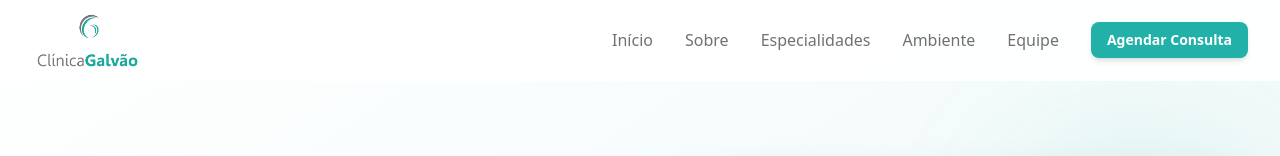
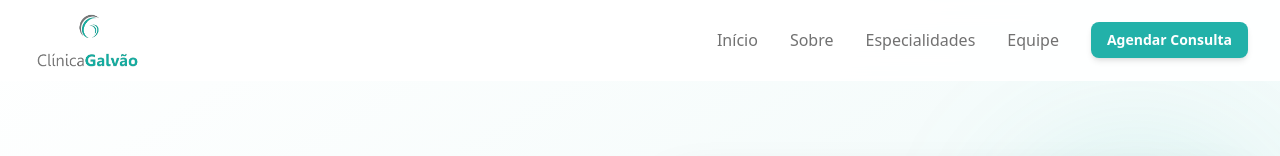
Before and after one commit to marcosdbezerra/clinica-galvao, a React (Vite) app: page / in a window 1280 px wide. Shown: the top 156 px of the page. Built offline with nearby package versions, Linux system fonts and the light colour scheme; grey boxes are pictures that could not be loaded.

Commit message:
update: remove Cybelle Façanha from team list, add Monique Chaves and Letícia Facundo in team list, add Artur Gadelha and Monique Chaves photos.

```diff
--- a/src/App.jsx
+++ b/src/App.jsx
@@ -17,7 +17,6 @@ function App() {
         <Hero />
         <AboutCEO />
         <Specialties />
-        <Environment />
         <Team />
         <Location />
       </main>
--- a/src/components/layout/Navbar.jsx
+++ b/src/components/layout/Navbar.jsx
@@ -49,7 +49,7 @@ const Navbar = () => {
     { name: 'Início', id: 'home' },
     { name: 'Sobre', id: 'sobre' },
     { name: 'Especialidades', id: 'specialties' },
-    { name: 'Ambiente', id: 'environment' },
+    //{ name: 'Ambiente', id: 'environment' },
     { name: 'Equipe', id: 'team' },
   ];
 
--- a/src/components/sections/Team.jsx
+++ b/src/components/sections/Team.jsx
@@ -3,11 +3,13 @@ import { motion, useMotionValue } from 'framer-motion';
 import SectionWrapper from '../ui/SectionWrapper';
 import amandaGalvao from '../../assets/team/amanda-galvao.png';
 import amandaSales from '../../assets/team/amanda-sales.png';
+import arturGadelha from '../../assets/team/artur-gadelha.png';
 import eduardoSoares from '../../assets/team/eduardo-soares.png';
 import flavioStudart from '../../assets/team/flavio-studart.png';
 import laylaMenezes from '../../assets/team/layla-menezes.png';
 import liviaMota from '../../assets/team/livia-mota.png';
 import mariliaDantas from '../../assets/team/marilia-dantas.png';
+import moniqueChaves from '../../assets/team/monique-chaves.png';
 import oliviaMagalhaes from '../../assets/team/olivia-magalhaes.png';
 import phGalvao from '../../assets/team/pedro-henrique-galvao.png';
 import renataBraga from '../../assets/team/renata-braga.png';
@@ -29,84 +31,91 @@ const Team = () => {
       specialty: 'Farmácia Estética',
       crm: 'CRF/CE 8134',
       photo: amandaGalvao,
-      bio: 'Especialista em procedimentos estéticos avançados e cuidados farmacêuticos, focada em saúde estética e bem-estar.',
+      bio: 'Especialista em procedimentos estéticos avançados, focada em saúde estética e bem-estar.',
     },
     {
       name: 'Dra. Amanda Sales',
       specialty: 'Nutrição',
       crm: 'CRN/CE 118782',
       photo: amandaSales,
-      bio: 'Focada em reeducação alimentar e nutrição clínica, promovendo saúde e qualidade de vida através de planos alimentares personalizados.',
+      bio: 'Focada em reeducação alimentar e nutrição clínica, promovendo saúde e qualidade de vida.',
     },
     {
       name: 'Dr. Artur Gadelha',
       specialty: 'Clínica Médica',
       crm: 'CRM/CE 23594',
-      photo: photoMock,
-      bio: 'Atendimento médico integral e preventivo, focado no diagnóstico e acompanhamento geral da saúde para todas as idades.',
-    },
-    {
-      name: 'Dra. Cybelle Façanha',
-      specialty: 'Nutrição Esportiva e Ortomolecular',
-      crm: 'CRN/CE 8498',
-      photo: photoMock,
-      bio: 'Especialista em performance esportiva e equilíbrio metabólico, utilizando a nutrição ortomolecular para otimizar resultados.',
+      photo: arturGadelha,
+      bio: 'Atendimento médico integral e preventivo, para diagnóstico e acompanhamento geral da saúde.',
     },
     {
       name: 'Dr. Davi Candeira',
       specialty: 'Dermatologia',
       crm: 'CRM/CE 23691',
       photo: photoMock,
-      bio: 'Especialista no diagnóstico e tratamento de doenças da pele, cabelos e unhas, além de procedimentos dermatológicos estéticos.',
+      bio: 'Especialista no diagnóstico e tratamento de doenças da pele, cabelos e unhas.',
     },
     {
       name: 'Dr. Eduardo Soares',
       specialty: 'Ultrassonografia',
       crm: 'CRM/CE 12578',
       photo: eduardoSoares,
-      bio: 'Especialista em diagnóstico por imagem, realizando exames de ultrassonografia com precisão para suporte clínico e preventivo.',
+      bio: 'Especialista em diagnóstico por imagem, realizando exames de ultrassonografia com precisão.',
     },
     {
       name: 'Dr. Flávio Studart',
       specialty: 'Cardiologia',
       crm: 'CRM/CE 11583',
       photo: flavioStudart,
-      bio: 'Especialista em saúde do coração, com foco na prevenção, diagnóstico e tratamento de doenças cardiovasculares.',
+      bio: 'Especialista em saúde do coração, com foco na prevenção, diagnóstico e tratamentos cardiovasculares.',
     },
     {
       name: 'Dr. Gilmar Rodrigues',
       specialty: 'Psiquiatria',
       crm: 'CRM/CE 27182',
       photo: photoMock,
-      bio: 'Médico dedicado ao diagnóstico e tratamento de transtornos mentais, buscando o equilíbrio psíquico e bem-estar do paciente.',
+      bio: 'Médico dedicado ao diagnóstico e tratamento de transtornos mentais, buscando o equilíbrio e bem-estar.',
     },
     {
       name: 'Dra. Jamille Morais',
       specialty: 'Nutrição Infantil',
       crm: 'CRN/CE 116593',
       photo: photoMock,
-      bio: 'Nutricionista especializada no cuidado alimentar de crianças, focada em introdução alimentar e hábitos saudáveis desde a infância.',
+      bio: 'Nutricionista especializada no cuidado alimentar de crianças, introdução alimentar e hábitos saudáveis.',
     },
     {
       name: 'Dra. Layla Menezes',
       specialty: 'Psicologia',
       crm: 'CRP/CE 1118405',
       photo: laylaMenezes,
-      bio: 'Cuidado da saúde mental e emocional através de psicoterapia personalizada, auxiliando no autoconhecimento e equilíbrio.',
+      bio: 'Cuidado da saúde mental e emocional através de psicoterapia personalizada, autoconhecimento e equilíbrio.',
+    },
+    {
+      name: 'Dra. Letícia Facundo',
+      specialty: '',
+      crm: '',
+      photo: photoMock,
+      bio: '',
     },
     {
       name: 'Dra. Lívia Mota',
       specialty: 'Pediatria',
       crm: 'CRM/CE 19833',
       photo: liviaMota,
-      bio: 'Atendimento especializado para bebês e crianças, focada no desenvolvimento infantil saudável e medicina preventiva.',
+      bio: 'Atendimento especializado para bebês e crianças, focada no desenvolvimento infantil saudável.',
     },
     {
       name: 'Dra. Marília Dantas',
       specialty: 'Psicologia do Trânsito',
       crm: 'CRP/CE 1105603',
       photo: mariliaDantas,
-      bio: 'Psicóloga perita especializada em avaliações psicológicas para condutores e análise do comportamento no trânsito.',
+      bio: 'Psicóloga perita especializada em avaliações psicológicas e análise do comportamento no trânsito.',
+    },
+    {
+      name: 'Dra. Monique Chaves',
+      specialty: 'Clínica Médica',
+      crm: 'CRM/CE 30209',
+      photo: moniqueChaves,
+      bio: 'Atendimento médico integral e preventivo, para diagnóstico e acompanhamento geral da saúde.',
     },
     {
       name: 'Dra. Olívia Magalhães',
@@ -120,28 +129,28 @@ const Team = () => {
       specialty: 'Nutrologia | Geriatria',
       crm: 'CRM/CE 14871',
       photo: phGalvao,
-      bio: 'Focado no tratamento de doenças ligadas à nutrição e no cuidado especializado para a saúde e longevidade do idoso.',
+      bio: 'Focado em tratamentos relacionados à nutrição e no cuidado especializado para a saúde do idoso.',
     },
     {
       name: 'Dra. Renata Braga',
       specialty: 'Psicologia',
       crm: 'CRP/CE 1115683',
       photo: renataBraga,
-      bio: 'Apoio psicológico e psicoterapia para o tratamento de questões emocionais, visando a saúde mental e qualidade de vida.',
+      bio: 'Apoio psicológico e psicoterapia para o tratamentos emocionais, visando a saúde mental e qualidade de vida.',
     },
     {
       name: 'Dra. Romênia Oliveira',
       specialty: 'Fonoaudiologia',
       crm: 'CRFA 8-10.978-3',
       photo: romeniaOliveira,
-      bio: 'Especialista em comunicação, fala e audição, atuando na reabilitação e aprimoramento das funções orofaciais.',
+      bio: 'Especialista em comunicação, fala, audição e aprimoramento das funções orofaciais.',
     },
     {
       name: 'Dra. Sherliane Furtado',
       specialty: 'Fisioterapia',
       crm: 'CREFITO 405612-F',
       photo: sherlianeFurtado,
-      bio: 'Especialista em reabilitação física e tratamento de dores, focada na recuperação funcional e mobilidade dos pacientes.',
+      bio: 'Especialista em reabilitação física e tratamento de dores, focada na recuperação funcional e mobilidade.',
     }
   ];
 
```
Also changed, not shown: src/assets/team/artur-gadelha.png (added), src/assets/team/monique-chaves.png (added).
